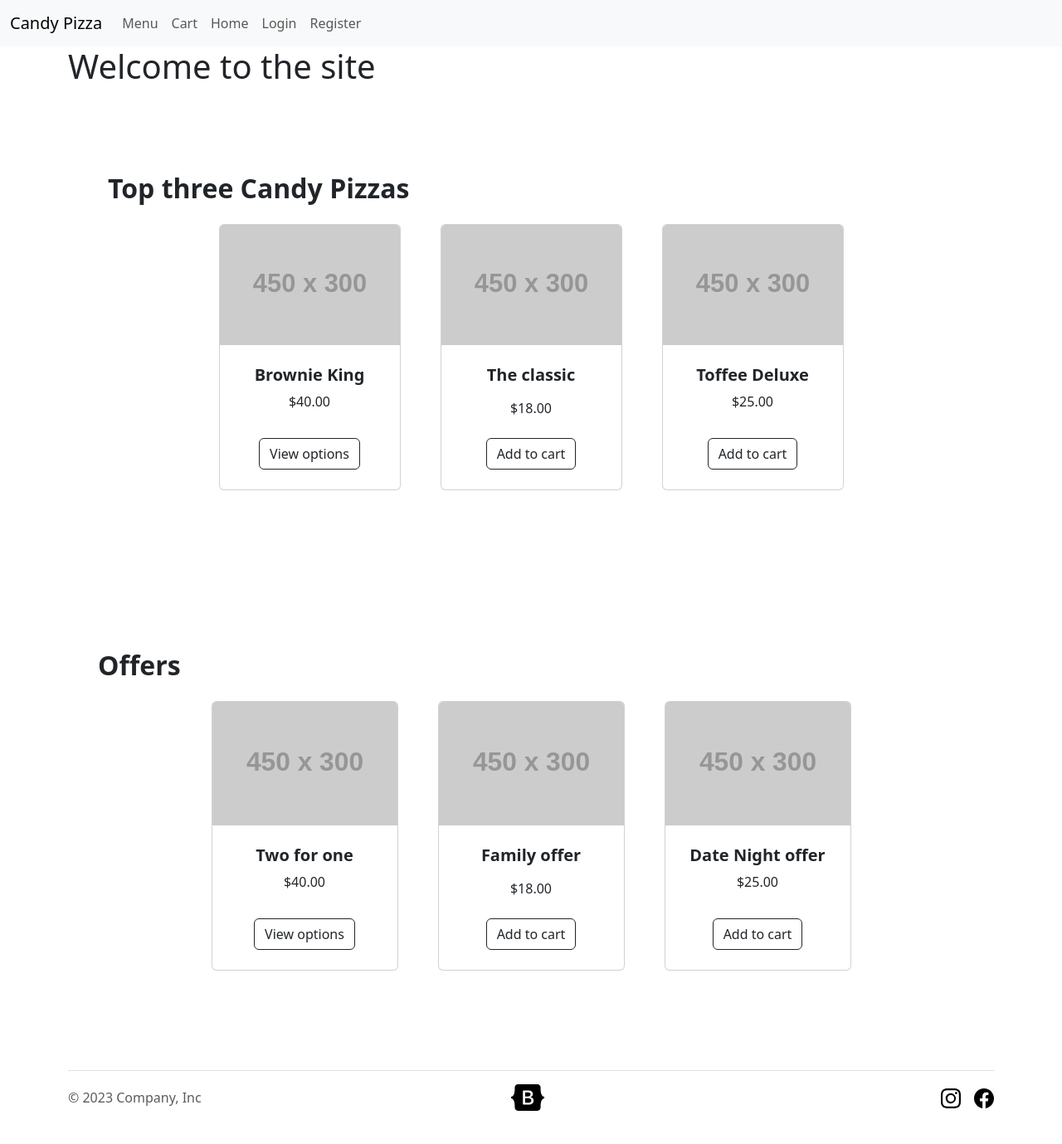
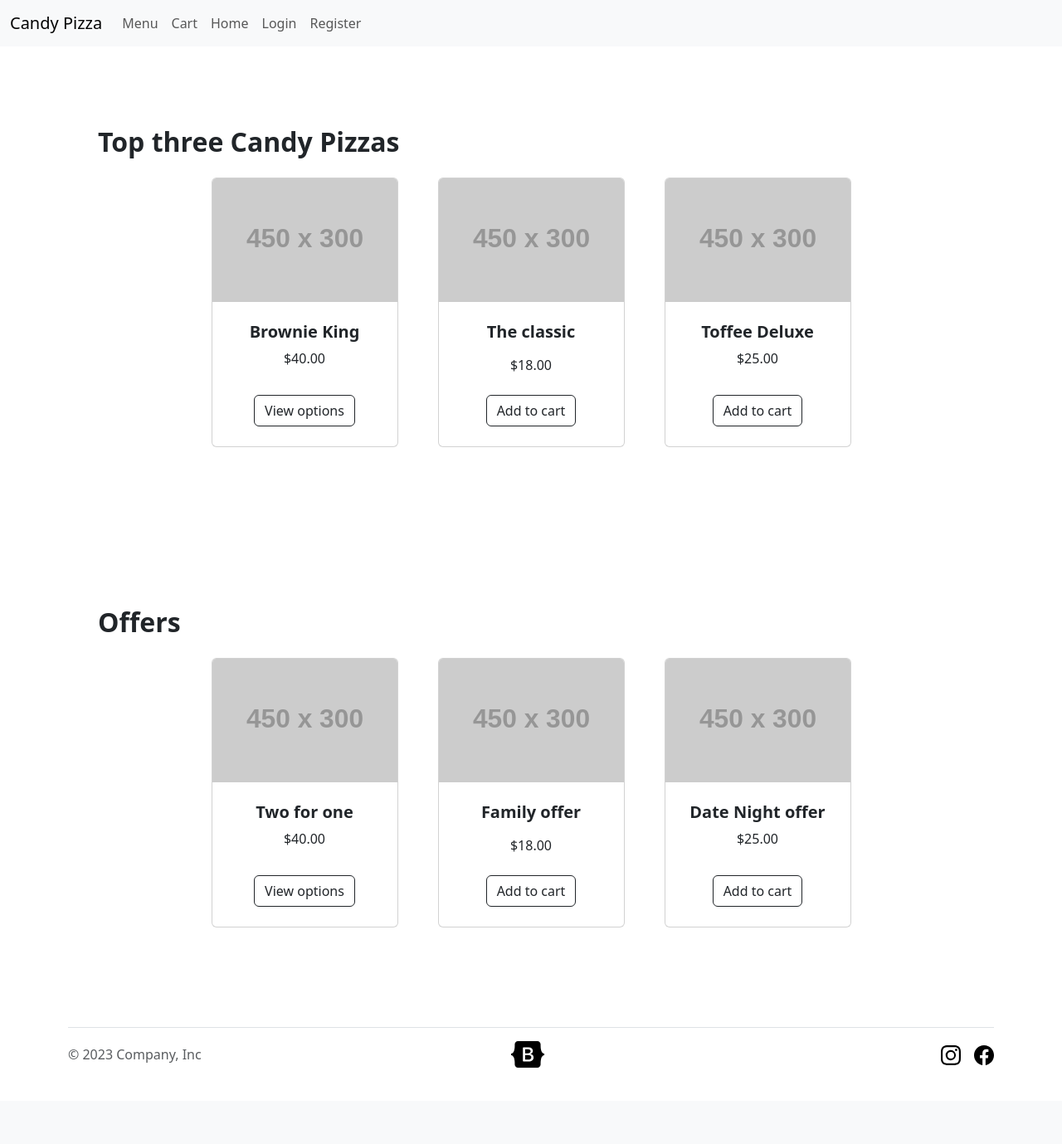
Before and after one commit to saedis-osk/Verk-2, a Django app: page / in a window 1280 px wide. Shown: the whole page at 83% size. After the commit the page ends 1287 px from the top, so only its background shows below. Run offline with Django 4.2, Linux system fonts and the light colour scheme; grey boxes labelled with a size stand in for pictures from a placeholder-image service; some libraries are stand-ins or nearby versions.

Commit message:
pushipush

```diff
--- a/templates/base.html
+++ b/templates/base.html
@@ -13,17 +13,13 @@
 
 
 
-
     {% include 'navigation.html' %}
 
 
 
-    <div class="container">
-         <h1>Welcome to the site</h1>
         {% block content %}
         {% endblock %}
 
-    </div>
 
 </body>
 
```
Also changed, not shown: templates/navigation.html (line endings or trailing spaces).
